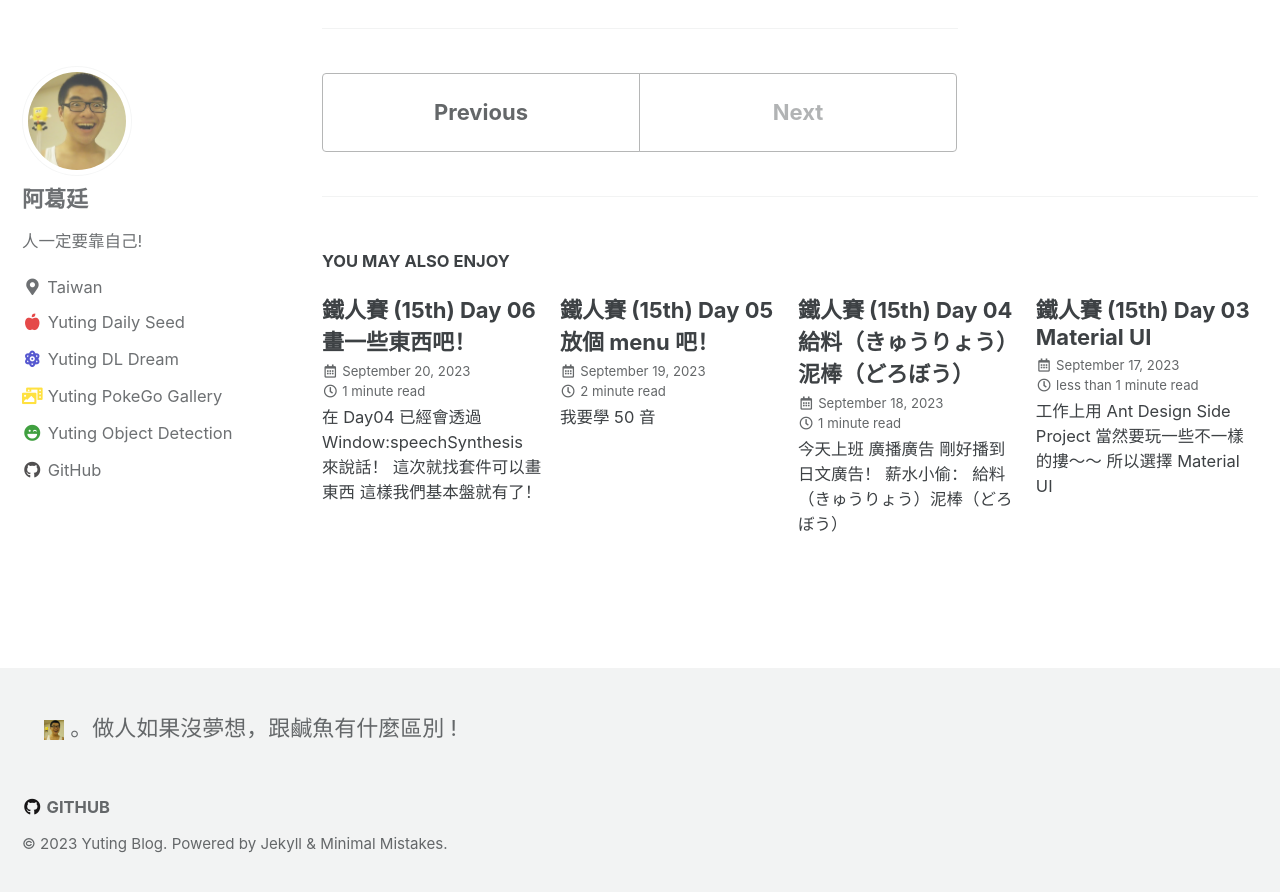
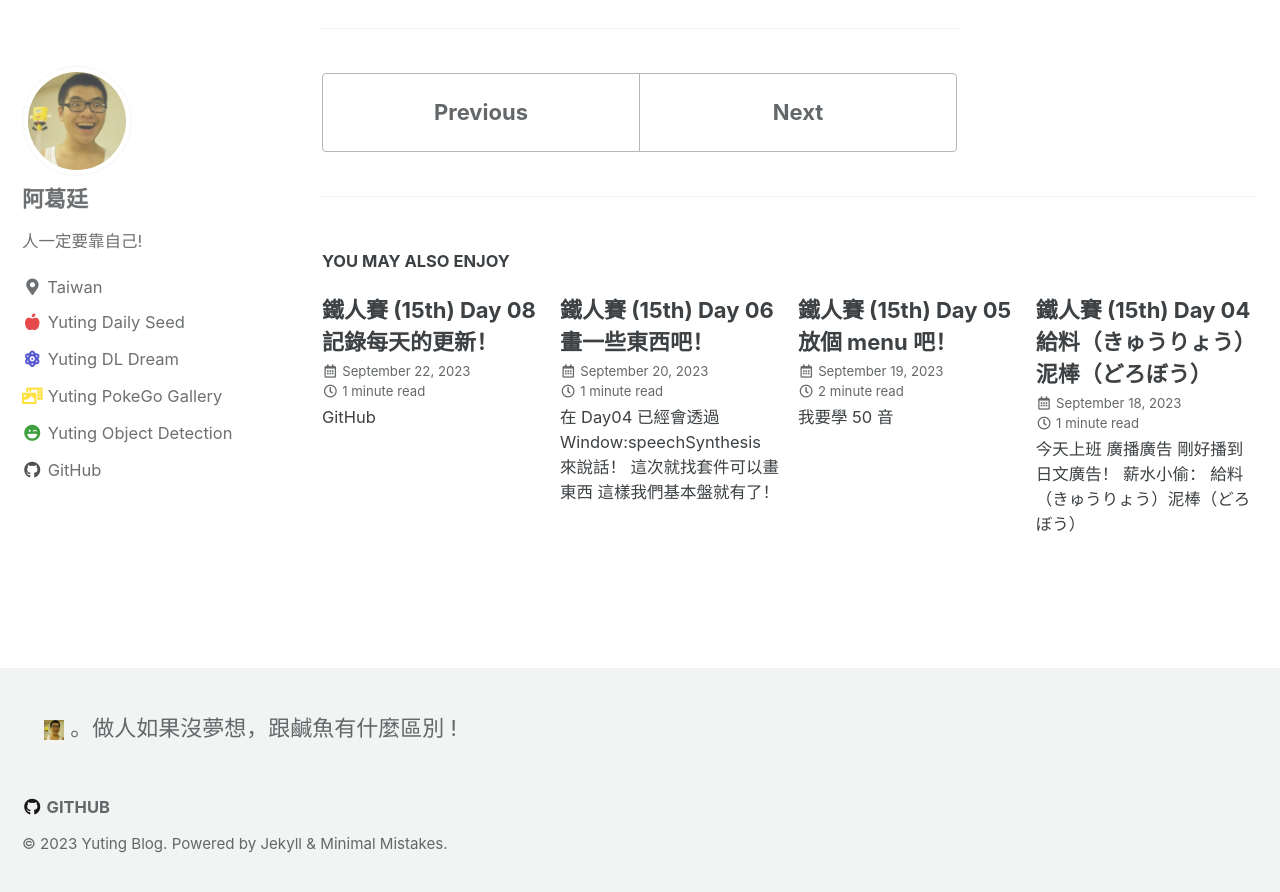
Before and after one commit to yuting3656/yutingblog, a Jekyll site: the page built from _posts/ithome/2023-ironman-15th/2023-09-21-ironman-15th-day07.md, in a window 1280 px wide and 900 px high, scrolled down 2301 px. Shown: the top 892 px of the window. Built offline with Jekyll 4.4.1, drawn with Linux system fonts in a browser that asks for light colours; cached includes are drawn as plain includes; some of the changed lines change nothing that is shown; some of the changed text lies outside the part shown.

Commit message:
[add] day08

````diff
--- a/_posts/ithome/2023-ironman-15th/2023-09-21-ironman-15th-day07.md
+++ b/_posts/ithome/2023-ironman-15th/2023-09-21-ironman-15th-day07.md
@@ -1,7 +1,7 @@
 ---
 layout: "single"
-title: "鐵人賽 (15th) Day 07 看一下 "
-permalink: "2023-15th-ironman/day-06"
+title: "鐵人賽 (15th) Day 07 看一下 a i u e o"
+permalink: "2023-15th-ironman/day-07"
 tags: 2023-15th-ironman 鐵人賽
 ---
 
--- /dev/null
+++ b/_posts/ithome/2023-ironman-15th/2023-09-22-ironman-15th-day08.md
@@ -0,0 +1,239 @@
+---
+layout: "single"
+title: "鐵人賽 (15th) Day 08 記錄每天的更新！"
+permalink: "2023-15th-ironman/day-08"
+tags: 2023-15th-ironman 鐵人賽
+---
+
+
+## [GitHub](https://github.com/yuting3656/yuting-learning-japanese)
+
+- 丟上 [Render](https://render.com/)
+
+## [我要學50音](https://tim-learning-japanese.onrender.com/)
+
+---
+
+## [react-router-dom](https://reactrouter.com/en/main/start/tutorial)
+
+- `npm install react-router-dom`
+
+## App.js
+
+```js
+import { BrowserRouter as Router, Route, Routes } from "react-router-dom";
+import MainContent from "./layouts/MainContent";
+
+function App() {
+  return (
+    <Router>
+      <Routes>
+        <Route path="*" element={<MainContent />} />
+      </Routes>
+    </Router>
+  );
+}
+
+export default App;
+```
+
+
+## MainContent.js
+
+```js
+import { Container } from "@mui/material";
+import React from "react";
+import Header from "./Header";
+import RouteContent from "../route/RouteContent";
+
+//
+// IMPORT ZONE
+//
+
+function MainContent() {
+  return (
+    <Container maxWidth="xxl">
+      <Header />
+      <RouteContent />
+    </Container>
+  );
+}
+
+export default MainContent;
+
+```
+
+## Header.js
+
+```js
+import {
+  AppBar,
+  IconButton,
+  Menu,
+  MenuItem,
+  Toolbar,
+  Typography,
+} from "@mui/material";
+import React, { useState } from "react";
+import MenuIcon from "@mui/icons-material/Menu";
+import { AccountCircle } from "@mui/icons-material";
+import { useNavigate } from "react-router-dom";
+import { MenuObj } from "../shared/model/MenuObj";
+//
+// IMPORT ZONE
+//
+
+const Header = () => {
+  const navigate = useNavigate();
+
+  const [anchorEl, setAnchorEl] = useState(null);
+  const handleMenuOnclick = (e) => {
+    setAnchorEl(e.currentTarget);
+  };
+
+  const handleMenuOnClose = () => {
+    setAnchorEl(null);
+  };
+
+  const go2YutingBlog = () => {
+    window.open("https://yuting3656.github.io/yutingblog/");
+  };
+
+  const handleMenuOnClick = (url) => {
+    navigate(url);
+    handleMenuOnClose();
+  };
+  return (
+    <AppBar position="static">
+      <Toolbar>
+        <IconButton
+          size="large"
+          edge="start"
+          color="inherit"
+          aria-label="menu"
+          sx={{ mr: 2 }}
+          onClick={(e) => handleMenuOnclick(e)}
+        >
+          <MenuIcon />
+        </IconButton>
+        <Typography
+          variant="h6"
+          component={"div"}
+          sx={{ flexGrow: 1 }}
+          style={{ cursor: "pointer" }}
+          onClick={() => navigate("/dashboard")}
+        >
+          提姆要學 50 音{" "}
+        </Typography>
+        <IconButton
+          size="large"
+          aria-label="account of current user"
+          aria-controls="menu-appbar"
+          aria-haspopup="true"
+          onClick={() => go2YutingBlog()}
+          color="inherit"
+        >
+          <AccountCircle />
+        </IconButton>
+      </Toolbar>
+      <Menu
+        anchorEl={anchorEl}
+        getContentAnchorEl={null}
+        anchorOrigin={{ vertical: "bottom" }}
+        keepMounted
+        open={Boolean(anchorEl)}
+        onClose={() => handleMenuOnClose()}
+      >
+        {Object.keys(MenuObj).map((m, idx) => (
+          <MenuItem key={idx} onClick={() => handleMenuOnClick(MenuObj[m].url)}>
+            {m} - {MenuObj[m].name}
+          </MenuItem>
+        ))}
+      </Menu>
+    </AppBar>
+  );
+};
+
+export default Header;
+```
+
+## MenuObj.js
+
+```js
+export const MenuObj = {
+  day03: {
+    url: "/day03",
+    name: "Material UI",
+  },
+  day04: {
+    url: "/day04",
+    name: "給料（きゅうりょう）泥棒（どろぼう）",
+  },
+  day05: {
+    url: "/day05",
+    name: "放個 menu 吧！",
+  },
+  day06: {
+    url: "/day06",
+    name: "畫一些東西吧！",
+  },
+  day07: {
+    url: "/day07",
+    name: "看一下 a i u e o",
+  },
+  day08: {
+    url: "/day08",
+    name: "記錄每天的更新！",
+  },
+};
+
+```
+
+
+## RouteContent.js
+
+```js
+import { CircularProgress } from "@mui/material";
+import React, { Suspense, lazy } from "react";
+import { Route, Routes, Navigate } from "react-router-dom";
+
+//
+// IMPORT ZONE
+//
+
+const Dashboard = lazy(() => import("../components/dashboard/Dashboard"));
+const Day03 = lazy(() => import("../components/day03/Day03"));
+const Day04 = lazy(() => import("../components/day04/Day04"));
+const Day05 = lazy(() => import("../components/day05/Day05"));
+const Day06 = lazy(() => import("../components/day06/Day06"));
+const Day07 = lazy(() => import("../components/day07/Day07"));
+const Day08 = lazy(() => import("../components/day08/Day08"));
+
+const RouteContent = () => {
+  return (
+    <>
+      <Suspense fallback={<CircularProgress />}>
+        <Routes>
+          <Route path="/dashboard" element={<Dashboard />} />
+          <Route path="/day03" element={<Day03 />} />
+          <Route path="/day04" element={<Day04 />} />
+          <Route path="/day05" element={<Day05 />} />
+          <Route path="/day06" element={<Day06 />} />
+          <Route path="/day07" element={<Day07 />} />
+          <Route path="/day08" element={<Day08 />} />
+          <Route path="/" element={<Navigate to="/dashboard" />} />
+        </Routes>
+      </Suspense>
+    </>
+  );
+};
+
+export default RouteContent;
+```
+
+
+
+### Reference
+
+- [Material UI](https://mui.com/material-ui/getting-started/installation/)
+- [react-router](https://reactrouter.com/en/main)
````
